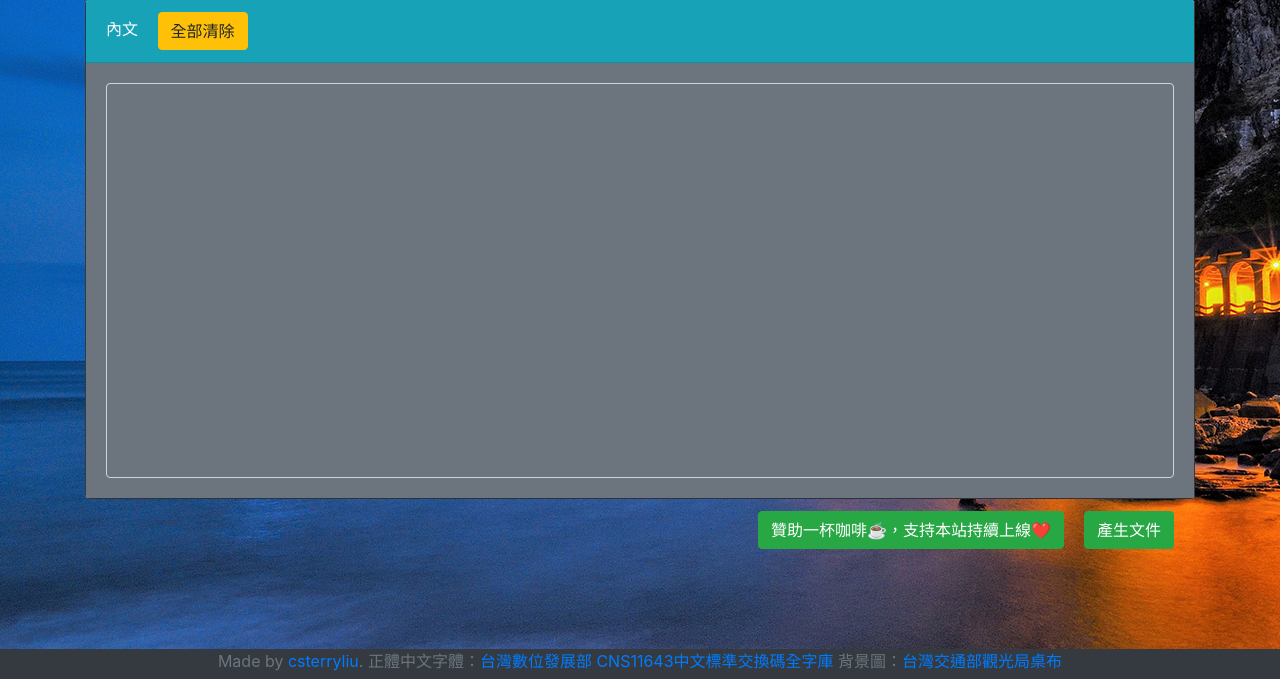
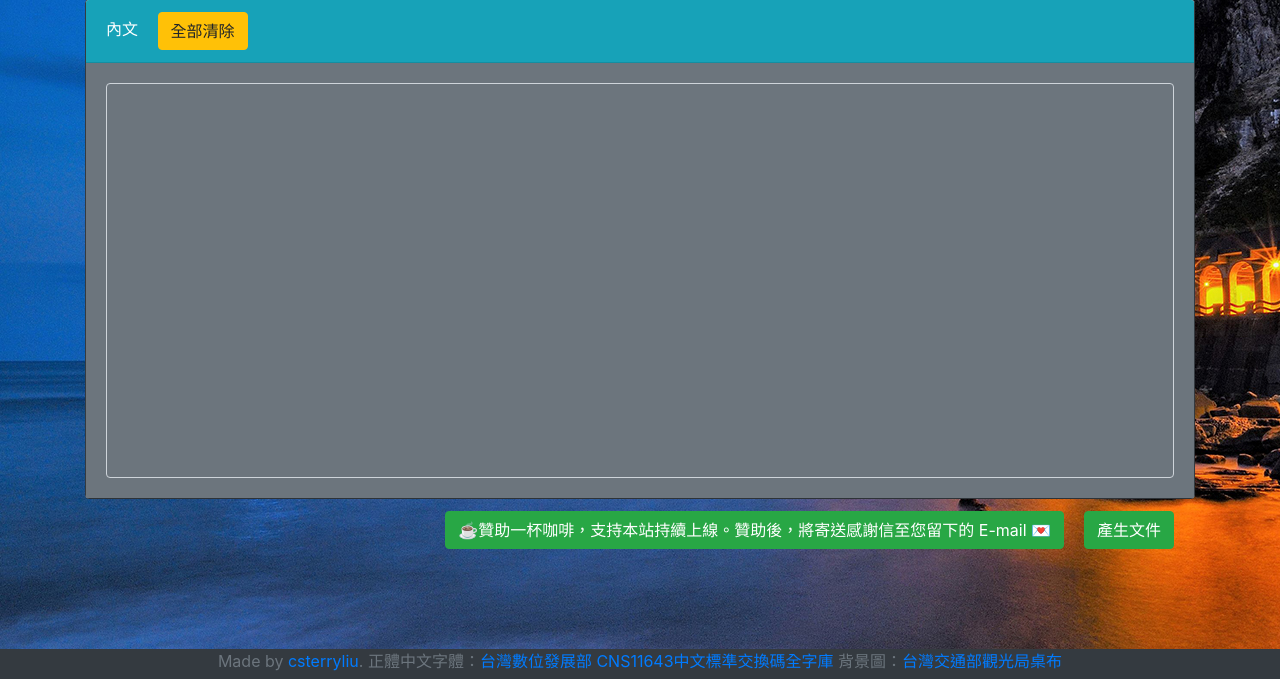
Before and after one commit to csterryliu/Legal-Attest-Letter-Generator-TW-Django, a Django app: page / in a window 1280 px wide. Shown: the part 308-987 px from the top of the page. Run offline with Django 3.2, Linux system fonts and the light colour scheme; parts of the project's set-up code (start-up, migrations or seed data) failed here and were passed over; some libraries are stand-ins or nearby versions.

Commit message:
Modify the text of donation link

```diff
--- a/lal_web/templates/main.html
+++ b/lal_web/templates/main.html
@@ -88,7 +88,7 @@
                 <div class="card-footer bg-transparent" style="margin-bottom:50px">
                     <div class="loader" style="float:left; display:none"></div>
                     <button type="button" class="btn btn-success" style="float:right" onclick="generate_pdf()">產生文件</button>
-                    <button type="button" class="btn btn-success" style="float:right; margin-right:20px" onclick="window.location.href='https://lalgpro.oen.tw/payment-url/3GyNzLYsUOX1GXSPY2GKe9s1V6c'">贊助一杯咖啡☕，支持本站持續上線❤️</button>
+                    <button type="button" class="btn btn-success" style="float:right; margin-right:20px" onclick="window.location.href='https://lalgpro.oen.tw/payment-url/3GyNzLYsUOX1GXSPY2GKe9s1V6c'">☕贊助一杯咖啡，支持本站持續上線。贊助後，將寄送感謝信至您留下的 E-mail 💌</button>
                 </div>
             </div>
         </div>
```
